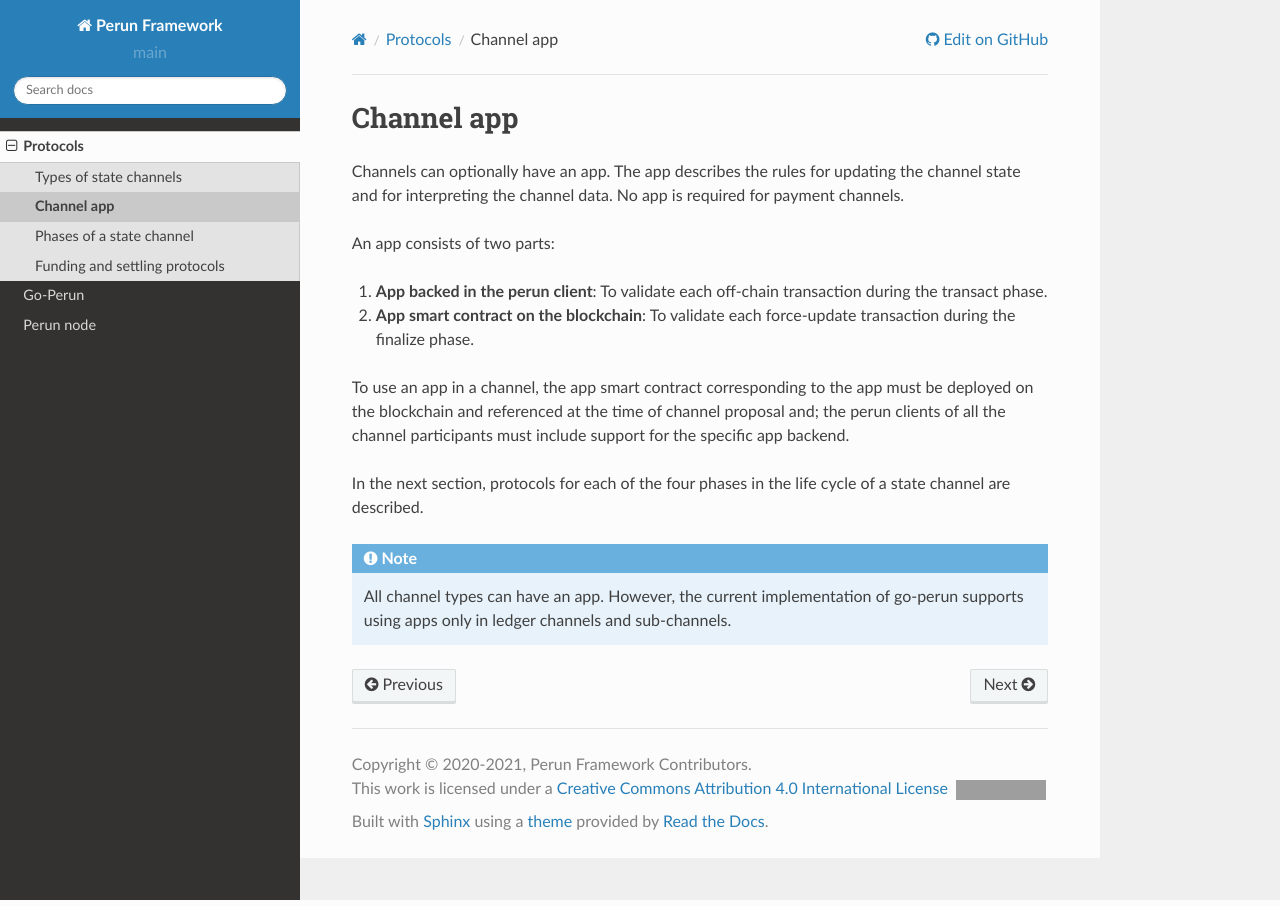
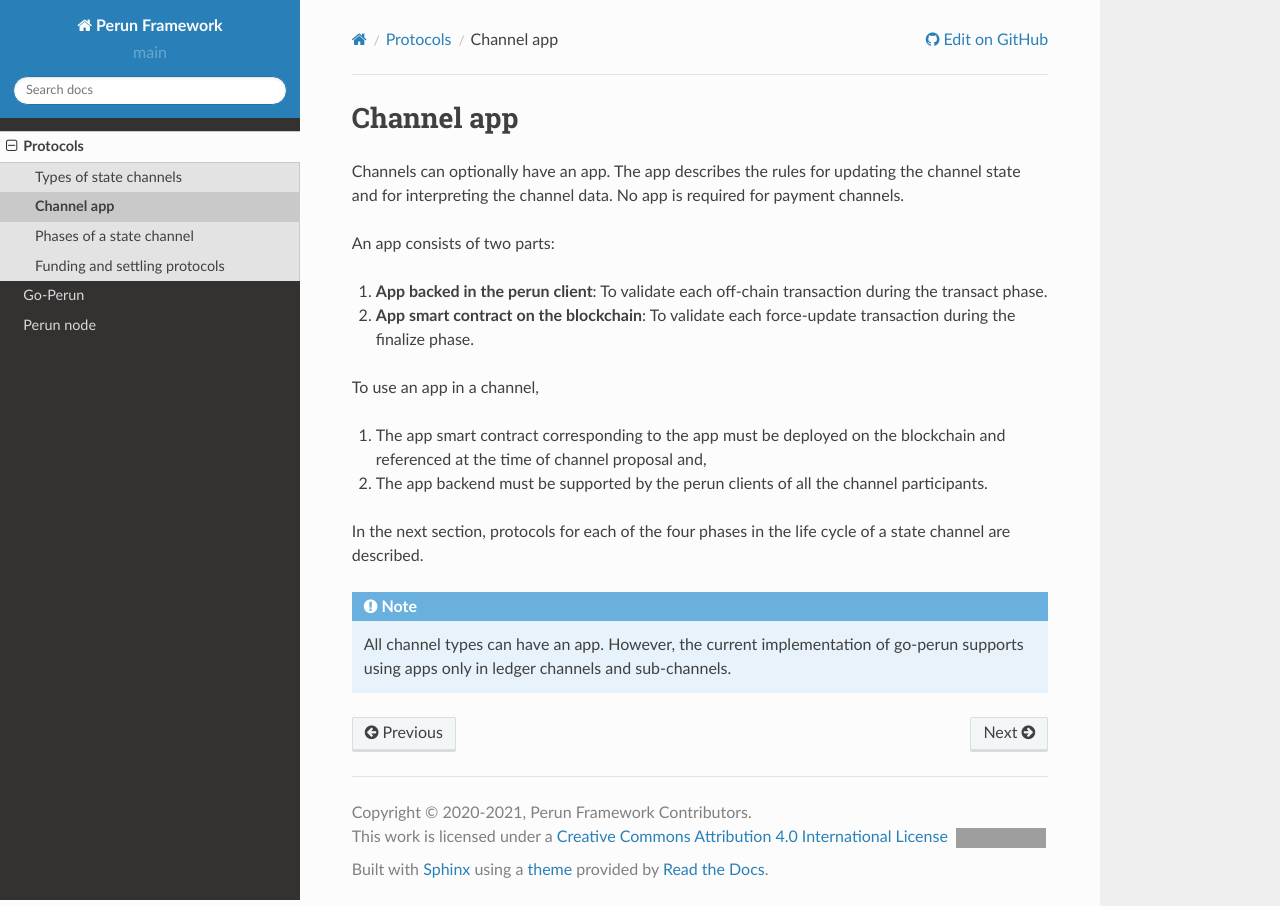
Before and after one commit to hyperledger-labs/perun-doc, a Sphinx documentation site: the page built from source/concepts/channel_app.rst, in a window 1280 px wide. Built offline with Sphinx 7.4.7 and the Read the Docs theme 2.0.0, drawn with Linux system fonts in a browser that asks for light colours; pages that are not in the unit, such as notebooks, are missing from menus; grey boxes are pictures that could not be loaded.

Commit message:
Address review comments from Daniel
Signed-off-by: Manoranjith <ponraj.manoranjitha@in.bosch.com>

```diff
--- a/source/concepts/channel_app.rst
+++ b/source/concepts/channel_app.rst
@@ -16,10 +16,13 @@ An app consists of two parts:
 2. **App smart contract on the blockchain**: To validate each force-update
    transaction during the finalize phase.
 
-To use an app in a channel, the app smart contract corresponding to the app
-must be deployed on the blockchain and referenced at the time of channel
-proposal and; the perun clients of all the channel participants must include
-support for the specific app backend.
+To use an app in a channel,
+
+1. The app smart contract corresponding to the app must be deployed on the
+   blockchain and referenced at the time of channel proposal and,
+
+2. The app backend must be supported by the perun clients of all the channel
+   participants.
 
 In the next section, protocols for each of the four phases in the life cycle of
 a state channel are described.
```
Also changed, not shown: source/concepts/channel_types.rst (+4 -4 lines).
